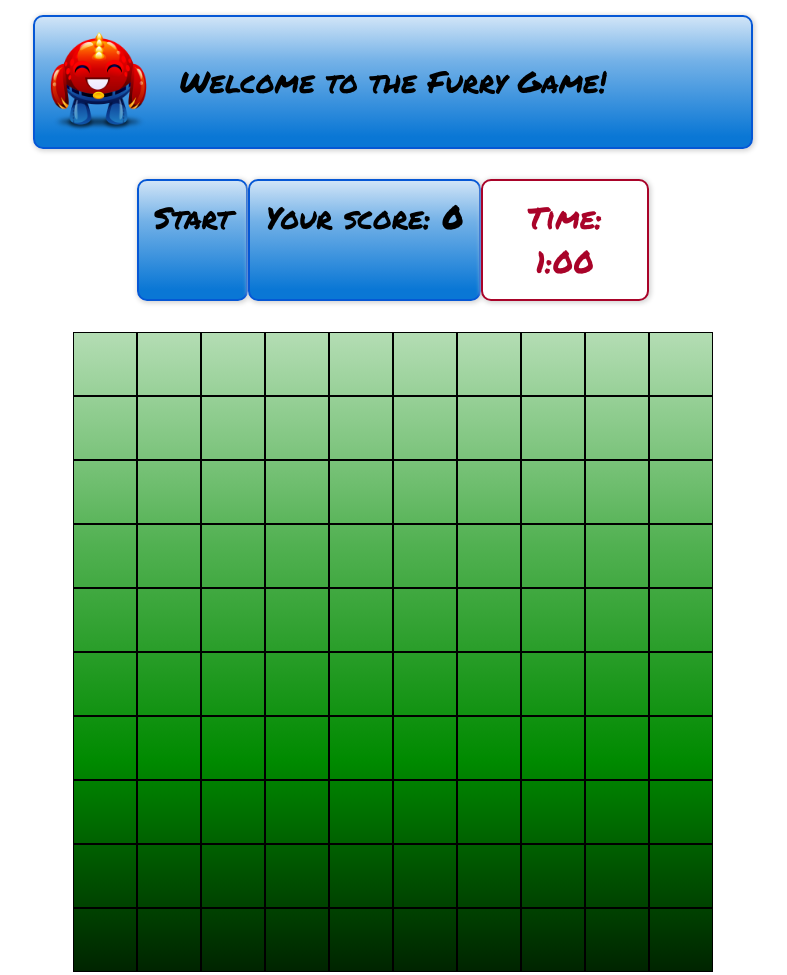
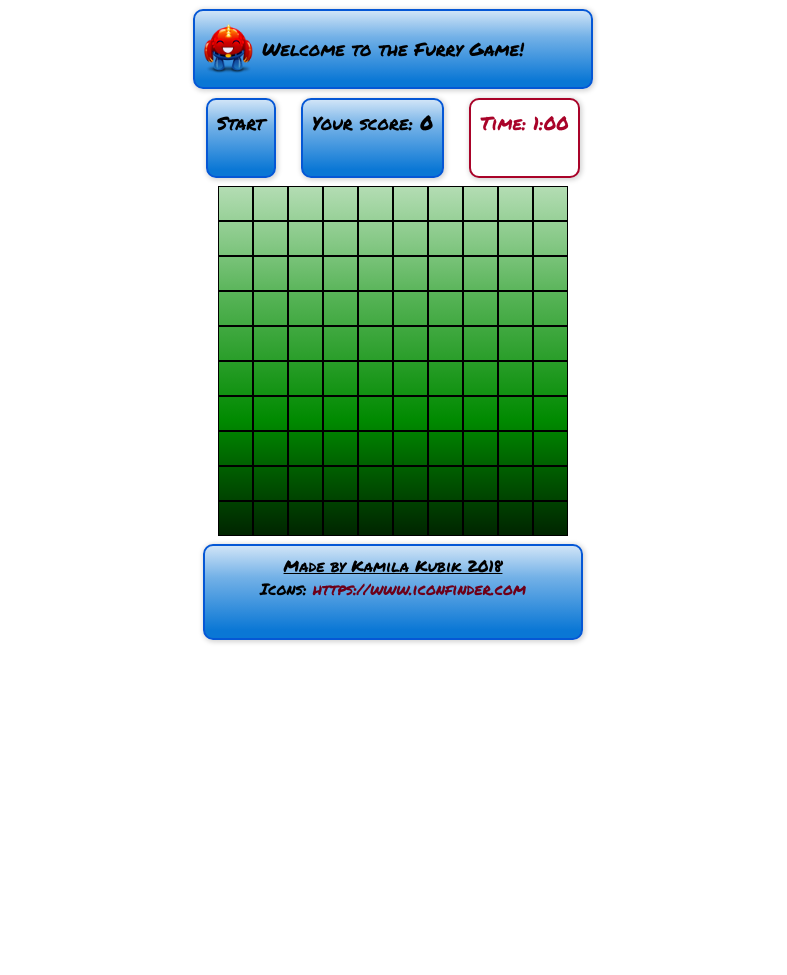
Before and after one commit to kamila-kubik/Furry-Game-JavaScript, a website built with webpack: page index.html in a window 1280 px wide. Shown: the top 975 px of the page, without its empty margins (247-1034 px from the left). After the commit the page ends 800 px from the top, so only its background shows below. Built offline with nearby package versions, Linux system fonts and the light colour scheme; files whose address does not match are found by name.

Commit message:
Changed css files

```diff
--- a/css/style.css
+++ b/css/style.css
@@ -1,77 +1,92 @@
 * {
-    box-sizing: border-box;
-    font-family: 'Permanent Marker', cursive;
+  box-sizing: border-box;
+  font-family: "Permanent Marker", cursive;
 }
 
 body {
-    margin: 0;
-    padding: 0;
+  margin: 0;
+  padding: 0;
 }
 
+
 section#score {
-  width: 40%;
+  width: 400px;
   display: flex;
   margin: 0 auto;
 }
 
 #board {
-  width: 640px;
-  height: 640px;
-  margin: 1em auto;
-  background: linear-gradient(to bottom, #b4ddb4 0%,#83c783 17%,#52b152 33%,#008a00 67%,#005700 83%,#002400 100%); ;
+  width: 350px;
+  height: 350px;
+  margin: 0.5rem auto;
+  background: linear-gradient(
+    to bottom,
+    #b4ddb4 0%,
+    #83c783 17%,
+    #52b152 33%,
+    #008a00 67%,
+    #005700 83%,
+    #002400 100%
+  );
 }
 
 #board > div {
   border: 1px solid black;
   float: left;
-  width: 64px;
-  height: 64px;
+  width: 35px;
+  height: 35px;
 }
 
-section#score div, header#name, footer {
+section#score div,
+header#name,
+footer {
   text-align: center;
   padding: 0.5em;
-  background: linear-gradient(to bottom, #d0e4f7 0%,#73b1e7 34%,#0a77d5 92%,#0a77d5 92%);
+  background: linear-gradient(
+    to bottom,
+    #d0e4f7 0%,
+    #73b1e7 34%,
+    #0a77d5 92%,
+    #0a77d5 92%
+  );
   border: 2px solid #0557d5;
   border-radius: 10px;
   box-shadow: 1px 1px 5px 1px lightgray;
   margin: 0.5em auto;
-  font-size: 30px;
+  margin-bottom: 0;
+  font-size: 1.15rem;
+  height: 10vh;
 }
 
 .start {
   cursor: pointer;
 }
-section#score .start:hover{
+section#score .start:hover {
   background: white;
   color: #0557d5;
 }
 
-section#score .score {
-  width: 280px;
-}
 
-section#score .stop{
+section#score .stop {
   background: white;
   color: #a90329;
   border: 2px solid #a90329;
-  width: 200px;
-
 }
 
 header#name {
   display: flex;
   justify-content: space-between;
   align-items: center;
-  width: 24em;
+  width: 400px;
 }
 
-.furry2, .bitcoin {
+.furry2,
+.bitcoin {
   background-image: url("../images/furry2 (1).png");
   background-repeat: no-repeat;
   background-size: cover;
-  width: 100px;
-  height: 100px;
+  width: 50px;
+  height: 50px;
 }
 
 .bitcoin {
@@ -79,48 +94,48 @@ header#name {
 }
 
 .furry {
-  background-image: url('../images/furry2 (1).png');
+  background-image: url("../images/furry2 (1).png");
   background-repeat: no-repeat;
   background-size: cover;
 }
 
 .coin {
-  background-image: url('../images/bitcoin.png');
+  background-image: url("../images/bitcoin.png");
   background-repeat: no-repeat;
   background-size: cover;
 }
 
 section#over {
-  width:640px;
-  height: 450px;
-  margin: 0 auto;
+  width: 350px;
+  margin: 0.5rem auto;
   z-index: 1;
   padding: 10px;
-  background: linear-gradient(to bottom, #a90329 33%,#6d0019 100%);
+  background: linear-gradient(to bottom, #a90329 33%, #6d0019 100%);
   display: flex;
   flex-direction: column;
   justify-content: center;
   align-items: center;
   border-radius: 20px;
-  border: 3px solid black;
+  border: 2px solid black;
   box-shadow: 2px 2px 5px 2px lightgray;
 }
 
 section#over pre {
-  font-size: 35px;
+  font-size: 1.5rem;
   font-weight: bolder;
   color: white;
-  margin: 20px;
+  margin: 10px;
 }
 
 section#over button {
-  font-size: 35px;
+  font-size: 1.5rem;
   font-weight: bolder;
   color: #6d0019;
   padding: 10px;
   border-radius: 20px;
   border: none;
   width: 80%;
+  margin: 10px;
 }
 
 section#over button:hover {
@@ -135,7 +150,9 @@ section#score.invisible {
 }
 
 footer {
-  width: 640px;
+  width: 380px;
+  height: 12vh;
+  font-size: 1rem;
 }
 
 footer div a {
```
